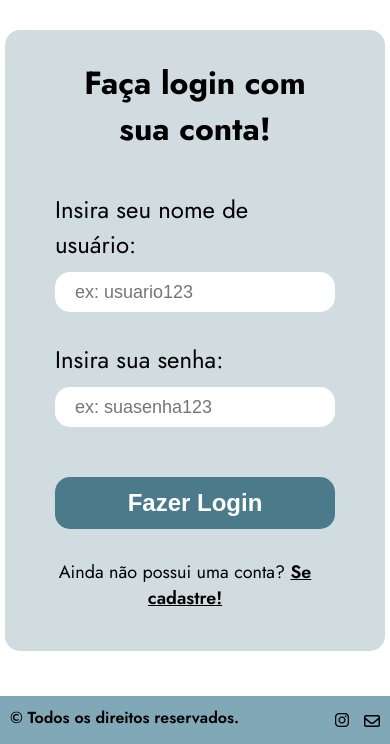
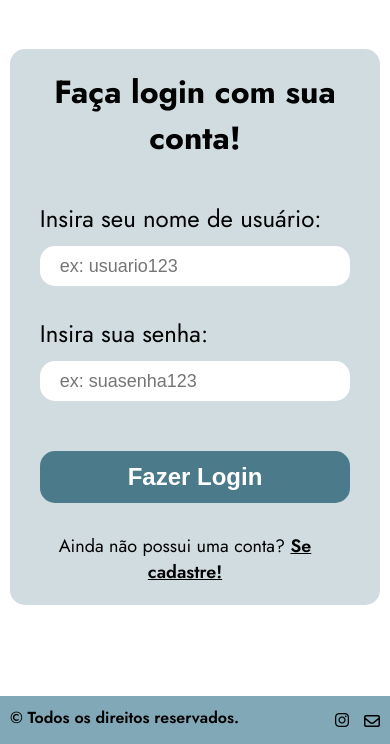
Before and after one commit to GiovanaCarrascosa/projeto_musical, a Flask app: page /pagina/login in a window 390 px wide. Shown: the part 100-844 px from the top of the page. Run offline with Flask 3, Linux system fonts and the light colour scheme; some libraries are stand-ins or nearby versions; some web fonts are replaced.

Commit message:
css e responsividade corrigidos

```diff
--- a/static/css/header-footer.css
+++ b/static/css/header-footer.css
@@ -180,7 +180,7 @@ figure, .header__logo-img{
     justify-content: space-between;
 
     display: flex;
-    gap: 780px;
+    justify-content: space-between;
 
     font-family: var(--jost-font);
     font-weight: 600;
--- a/static/css/login.css
+++ b/static/css/login.css
@@ -3,7 +3,7 @@
     display: flex;
     align-items: center;
     justify-content: center;
-    width: 100vw;
+    width: 100%;
     min-height: calc(100vh - 140px);
     box-sizing: border-box;
     margin-top: 70px;
@@ -114,8 +114,17 @@
 
 @media (max-width: 768px) {
     .main__formulario-login {
-    width: 380px;
-    height: auto;
-    margin-bottom: 60px;
+        width: 95%;
+        max-width: 380px;
+        padding: 20px 30px;
+        margin-bottom: 50px;
+    }
+
+    .formulario-login input {
+        max-width: 100%;
+    }
+
+    .main__formulario-login__btn-logar {
+        width: 100%;
+    }
 }
-}
--- a/templates/produto-categoria.html
+++ b/templates/produto-categoria.html
@@ -99,12 +99,14 @@
         <h1 class="main__titulo">{{categoria_atual}}:</h1>
         <section class="main__section-catalogo">
             {% for produto in produtos %}
-            <article class="main__produtos"> <figure>
+            <article class="main__produtos">
+                <figure>
                     <img class="main__produtos-lista-item__imagem" src="{{ url_for('static', filename='img/' + produto.url_foto) }}"
                         alt="imagem do produto {{produto.titulo}}">
                 </figure>
 
-                <h2 class="main__produtos-lista-item__nome">{{produto.titulo}}</h2> <div class="main__produtos-bottom">
+                <span class="main__produtos-lista-item__nome">{{produto.titulo}}</span>
+                <div class="main__produtos-bottom">
                     <span class="main__produtos-lista-item__preco">R$ {{produto.preco}}</span>
                     <a href="/produto/{{produto.cod_produto}}"><button class="button--ver-mais">Ver mais</button></a>
                 </div>
```
Also changed, not shown: static/css/categorias-produtos.css (+18 -14 lines).
